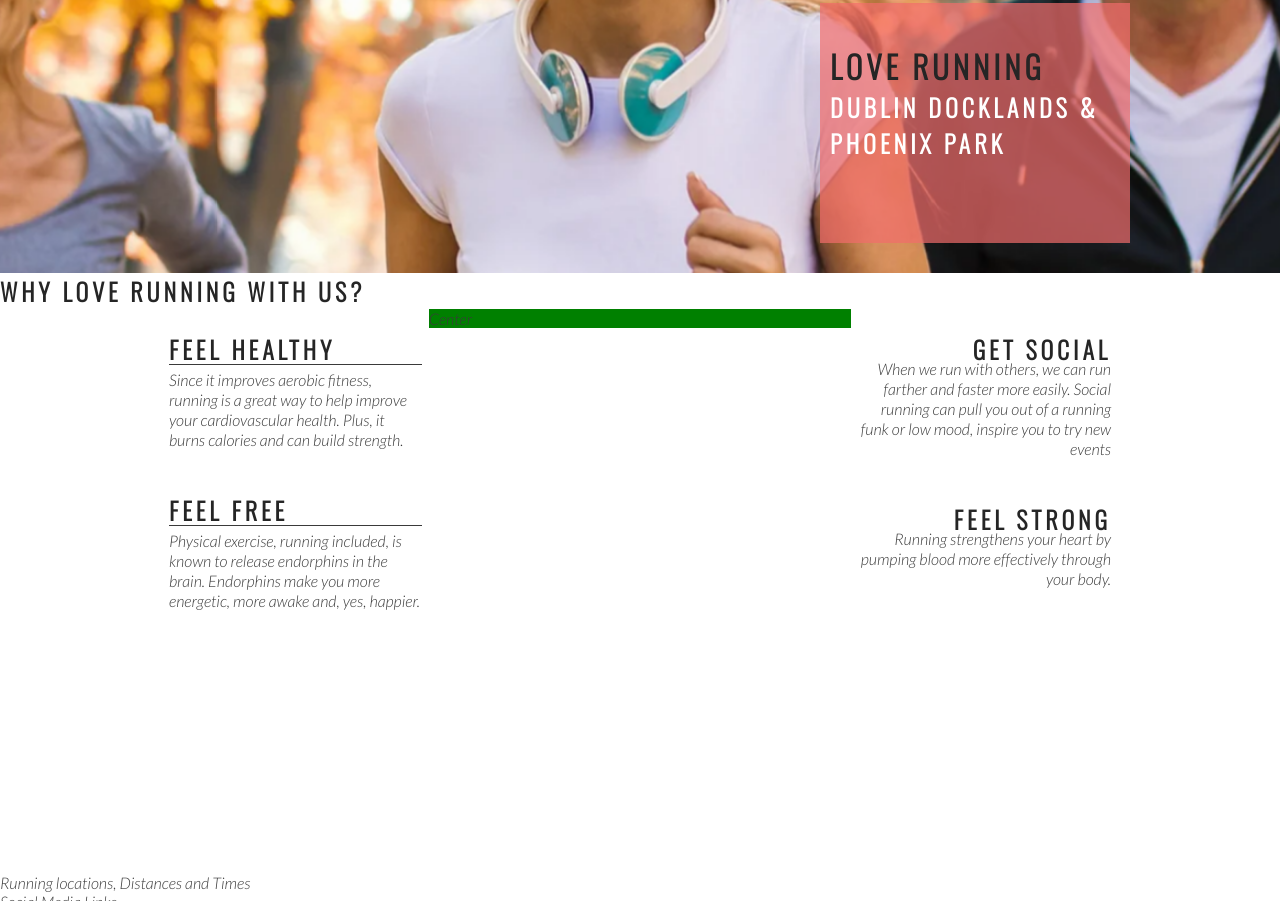
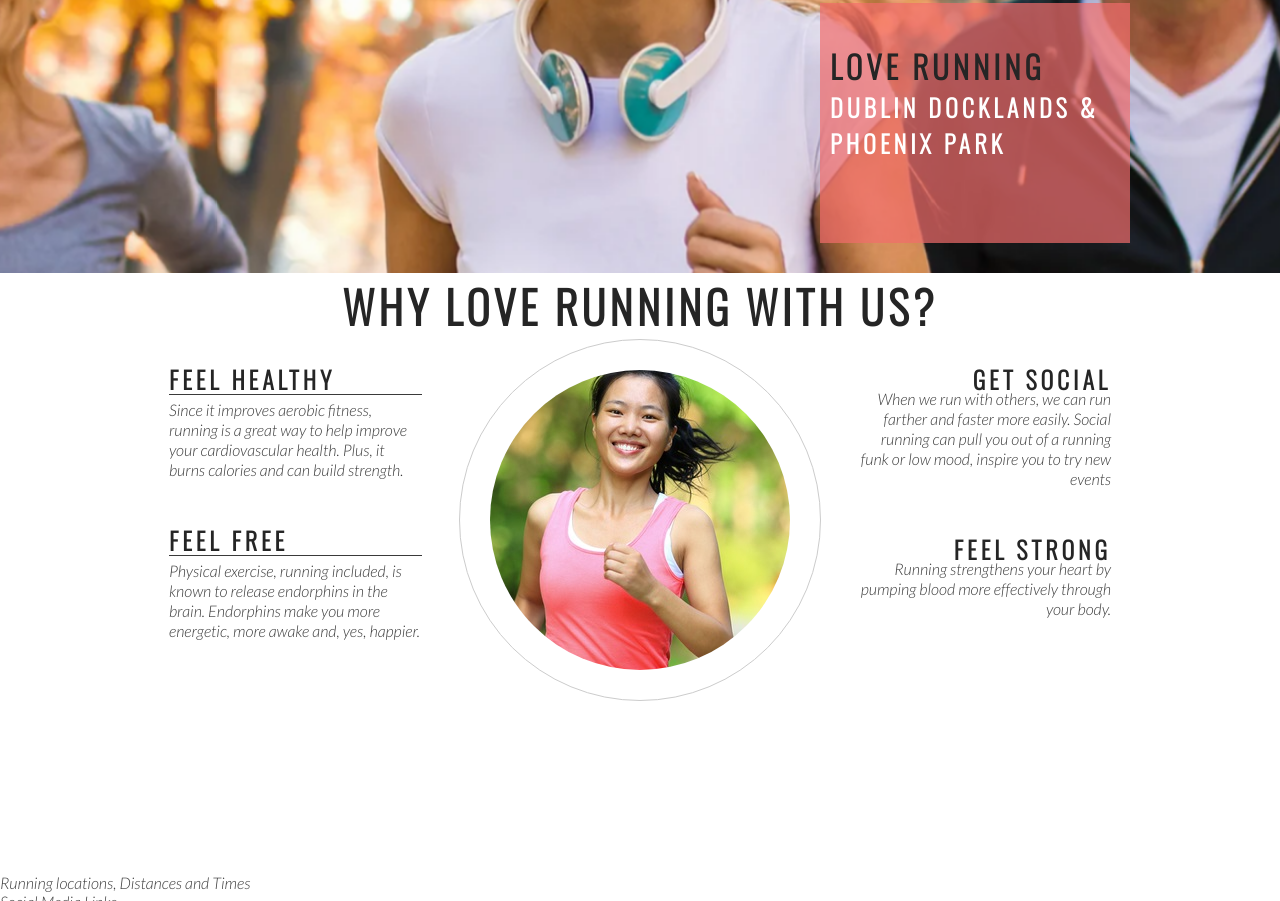
Before and after one commit to KWalesch/love-running, a plain HTML site: page index.html in a window 1280 px wide. Shown: the part 402-1303 px from the top of the page. Drawn offline with nearby package versions, Linux system fonts and the light colour scheme.

Commit message:
Add club ethos image and style into center circle

```diff
--- a/assets/css/style.css
+++ b/assets/css/style.css
@@ -132,7 +132,6 @@ body{
   #center-about {
       width: 33%;
       margin: 0 auto;
-      background-color: green;
   }
 
   hr {
@@ -164,3 +163,26 @@ body{
 .right-about-heading p {
     text-align: right;
 }
+
+#welcome {
+    text-align: center;
+    margin: 20px o;
+    font-size: 280%;
+}
+
+#circle-container {
+    width: 300px;
+    height: 300px;
+    padding: 30px;
+    border-style: solid;
+    border-color: #ccc;
+    border-width: 1px;
+    border-radius: 50%;
+    margin: 0 auto;
+}
+
+#circle-cover-bg {
+    background:url(../images/ethos-center-image.jpg) no-repeat center center;
+    height: 100%;
+    border-radius: 50%;
+}
--- a/index.html
+++ b/index.html
@@ -40,7 +40,7 @@
         </div>
     </section>
     <section id="club-ethos">
-        <h1>Why love Running With Us?</h1>
+        <h2 id="welcome">Why love Running With Us?</h2>
         <div id="left-about">
             <div class="left-about-heading">
                 <h2> Feel Healthy</h2>
@@ -71,7 +71,11 @@
                 </p>
             </div>
         </div>
-        <div id="center-about">Center</div>
+        <div id="center-about">
+            <div id="circle-container">
+                <div id="circle-cover-bg"></div>
+            </div>
+        </div>
     </section>
     <section>
         Running locations, Distances and Times
```
Also changed, not shown: assets/images/ethos-center-image.jpg (added).
